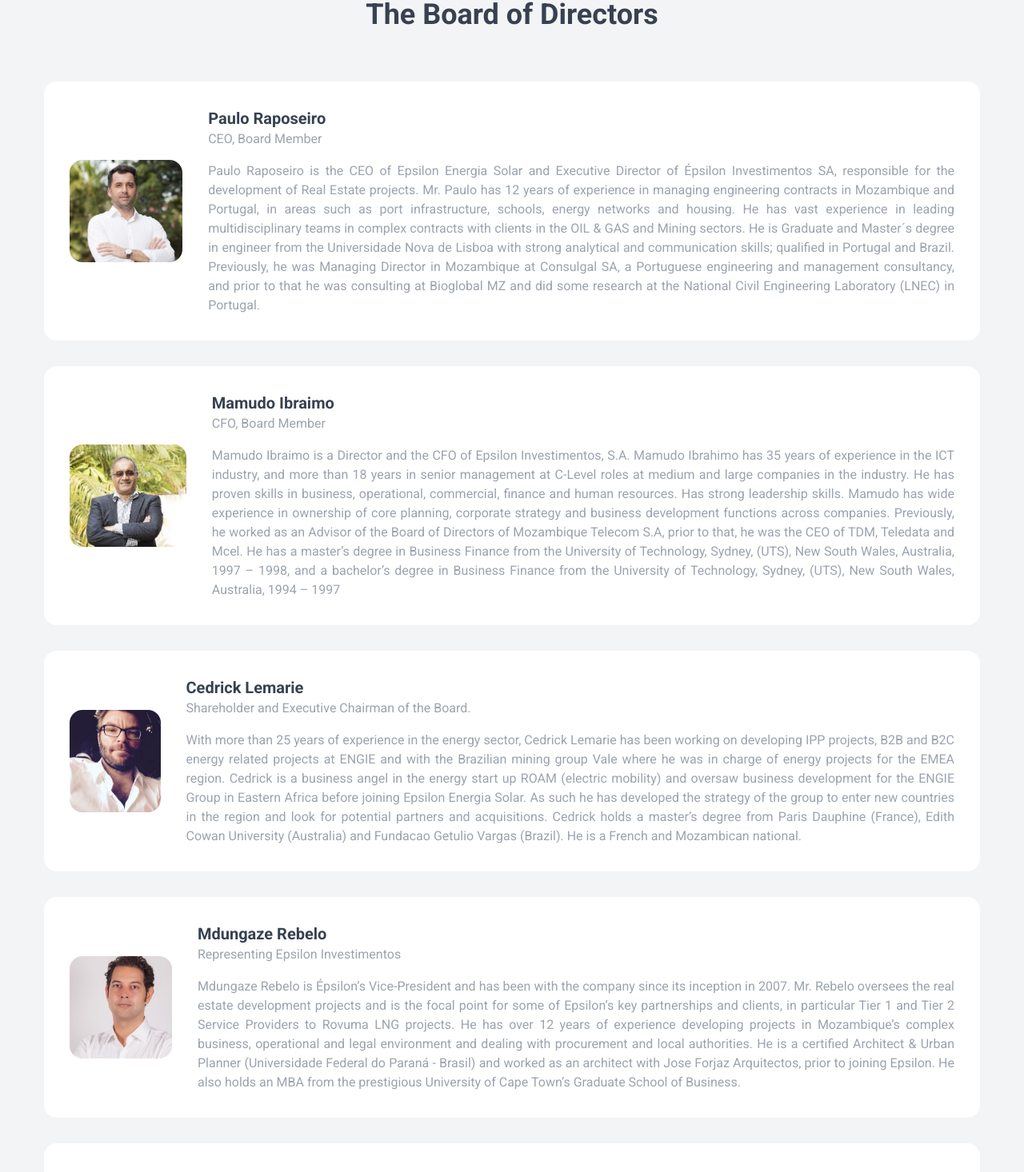
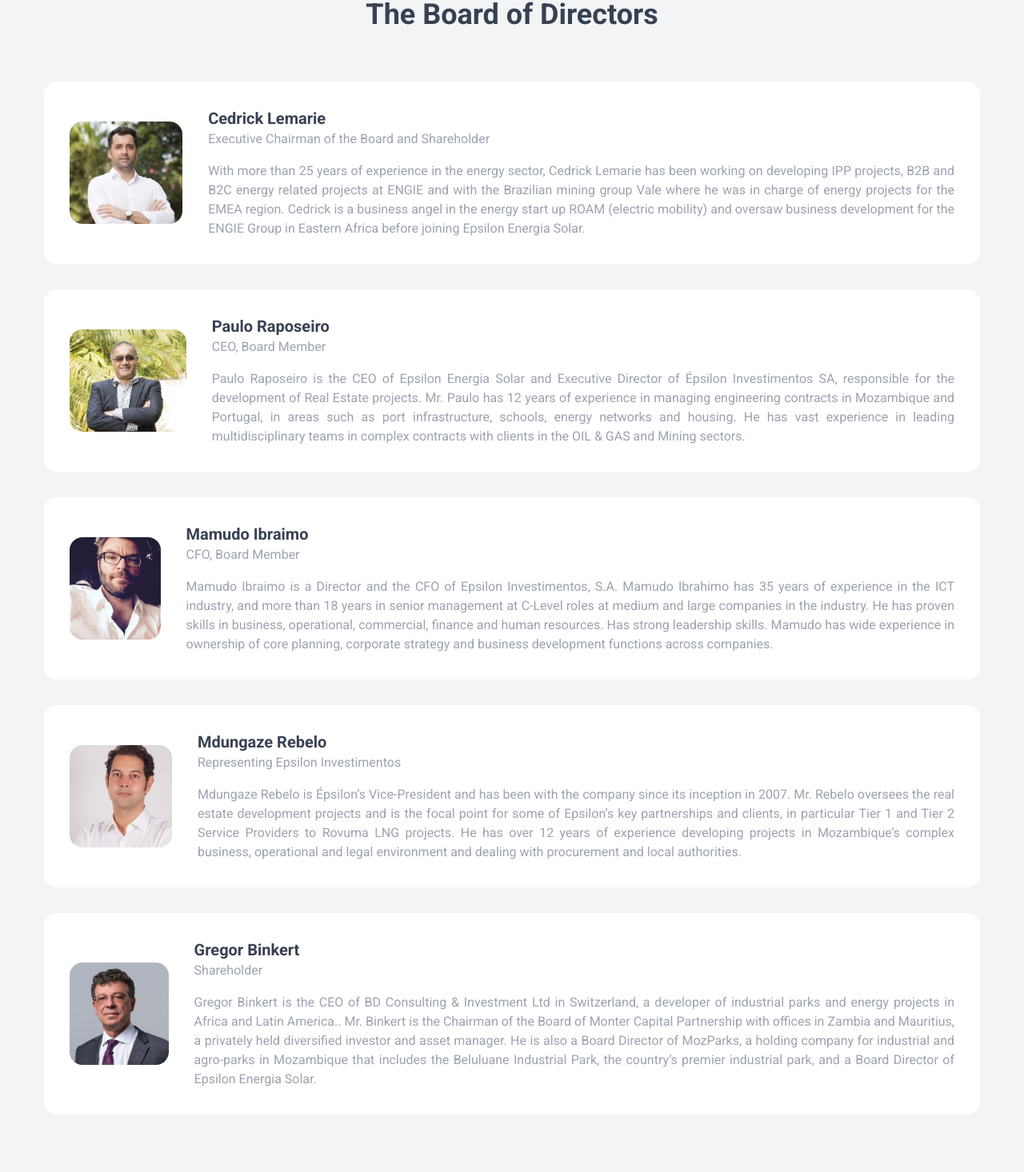
Before and after one commit to FlossyYuri/ees, a Next.js app: page /about-us in a window 1280 px wide. Shown: the part 586-2052 px from the top of the page at 80% size. Built offline with nearby package versions, Linux system fonts and the light colour scheme.

Commit message:
feat: update about us page

```diff
--- a/translations/index.ts
+++ b/translations/index.ts
@@ -146,34 +146,34 @@ export const en = {
   members: {
     title: 'The Board of Directors',
     item1: {
+      name: 'Cedrick Lemarie',
+      title: 'Executive Chairman of the Board and Shareholder',
+      description:
+        'With more than 25 years of experience in the energy sector, Cedrick Lemarie has been working on developing IPP projects, B2B and B2C energy related projects at ENGIE and with the Brazilian mining group Vale where he was in charge of energy projects for the EMEA region. Cedrick is a business angel in the energy start up ROAM (electric mobility) and oversaw business development for the ENGIE Group in Eastern Africa before joining Epsilon Energia Solar.',
+    },
+    item2: {
       name: 'Paulo Raposeiro',
       title: 'CEO, Board Member',
       description:
-        'Paulo Raposeiro is the CEO of Epsilon Energia Solar and Executive Director of Épsilon Investimentos SA, responsible for the development of Real Estate projects. Mr. Paulo has 12 years of experience in managing engineering contracts in Mozambique and Portugal, in areas such as port infrastructure, schools, energy networks and housing. He has vast experience in leading multidisciplinary teams in complex contracts with clients in the OIL & GAS and Mining sectors. He is Graduate and Master´s degree in engineer from the Universidade Nova de Lisboa with strong analytical and communication skills; qualified in Portugal and Brazil. Previously, he was Managing Director in Mozambique at Consulgal SA, a Portuguese engineering and management consultancy, and prior to that he was consulting at Bioglobal MZ and did some research at the National Civil Engineering Laboratory (LNEC) in Portugal. ',
+        'Paulo Raposeiro is the CEO of Epsilon Energia Solar and Executive Director of Épsilon Investimentos SA, responsible for the development of Real Estate projects. Mr. Paulo has 12 years of experience in managing engineering contracts in Mozambique and Portugal, in areas such as port infrastructure, schools, energy networks and housing. He has vast experience in leading multidisciplinary teams in complex contracts with clients in the OIL & GAS and Mining sectors.',
     },
-    item2: {
+    item3: {
       name: 'Mamudo Ibraimo',
       title: 'CFO, Board Member',
       description:
-        'Mamudo Ibraimo is a Director and the CFO of Epsilon Investimentos, S.A. Mamudo Ibrahimo has 35 years of experience in the ICT industry, and more than 18 years in senior management at C-Level roles at medium and large companies in the industry. He has proven skills in business, operational, commercial, finance and human resources. Has strong leadership skills. Mamudo has wide experience in ownership of core planning, corporate strategy and business development functions across companies.  Previously, he worked as an Advisor of the Board of Directors of Mozambique Telecom S.A, prior to that, he was the CEO of TDM, Teledata and Mcel. He has a master’s degree in Business Finance from the University of Technology, Sydney, (UTS), New South Wales, Australia, 1997 – 1998, and a bachelor’s degree in Business Finance from the University of Technology, Sydney, (UTS), New South Wales, Australia, 1994 – 1997',
-    },
-    item3: {
-      name: 'Cedrick Lemarie',
-      title: 'Shareholder and Executive Chairman of the Board.',
-      description:
-        'With more than 25 years of experience in the energy sector, Cedrick Lemarie has been working on developing IPP projects, B2B and B2C energy related projects at ENGIE and with the Brazilian mining group Vale where he was in charge of energy projects for the EMEA region. Cedrick is a business angel in the energy start up ROAM (electric mobility) and oversaw business development for the ENGIE Group in Eastern Africa before joining Epsilon Energia Solar. As such he has developed the strategy of the group to enter new countries in the region and look for potential partners and acquisitions. Cedrick holds a master’s degree from Paris Dauphine (France), Edith Cowan University (Australia) and Fundacao Getulio Vargas (Brazil). He is a French and Mozambican national.',
+        'Mamudo Ibraimo is a Director and the CFO of Epsilon Investimentos, S.A. Mamudo Ibrahimo has 35 years of experience in the ICT industry, and more than 18 years in senior management at C-Level roles at medium and large companies in the industry. He has proven skills in business, operational, commercial, finance and human resources. Has strong leadership skills. Mamudo has wide experience in ownership of core planning, corporate strategy and business development functions across companies.',
     },
     item4: {
       name: 'Mdungaze Rebelo',
       title: 'Representing Epsilon Investimentos',
       description:
-        'Mdungaze Rebelo is Épsilon’s Vice-President and has been with the company since its inception in 2007. Mr. Rebelo oversees the real estate development projects and is the focal point for some of Epsilon’s key partnerships and clients, in particular Tier 1 and Tier 2 Service Providers to Rovuma LNG projects. He has over 12 years of experience developing projects in Mozambique’s complex business, operational and legal environment and dealing with procurement and local authorities. He is a certified Architect & Urban Planner (Universidade Federal do Paraná - Brasil) and worked as an architect with Jose Forjaz Arquitectos, prior to joining Epsilon. He also holds an MBA from the prestigious University of Cape Town’s Graduate School of Business.',
+        'Mdungaze Rebelo is Épsilon’s Vice-President and has been with the company since its inception in 2007. Mr. Rebelo oversees the real estate development projects and is the focal point for some of Epsilon’s key partnerships and clients, in particular Tier 1 and Tier 2 Service Providers to Rovuma LNG projects. He has over 12 years of experience developing projects in Mozambique’s complex business, operational and legal environment and dealing with procurement and local authorities.',
     },
     item5: {
       name: 'Gregor Binkert',
       title: 'Shareholder',
       description:
-        'Gregor Binkert is the CEO of BD Consulting & Investment Ltd in Switzerland, a developer of industrial parks and energy projects in Africa and Latin America. It also provides consulting services on institutional development, Public-Private Partnerships, and social impact investments. Clients include Boston Consulting Group and Bain Consulting. Mr. Binkert is the Chairman of the Board of Monter Capital Partnership with offices in Zambia and Mauritius, a privately held diversified investor and asset manager, and an Independent Non-Executive Board Director of Emerging Africa Capital Group, a financial services and impact investment company in Nigeria. He is also a Board Director of MozParks, a holding company for industrial and agro-parks in Mozambique that includes the Beluluane Industrial Park, the country’s premier industrial park, and a Board Director of Epsilon Energia Solar. Prior to that, Mr. Binkert held senior management positions at the World Bank including Country Director for Central Africa based in Cameroon. In that capacity, he managed a portfolio of USD 2.8 billion largely in infrastructure projects. He holds a Ph.D. from Stanford and an AB from Harvard University. He is a Swiss national.',
+        'Gregor Binkert is the CEO of BD Consulting & Investment Ltd in Switzerland, a developer of industrial parks and energy projects in Africa and Latin America.. Mr. Binkert is the Chairman of the Board of Monter Capital Partnership with offices in Zambia and Mauritius, a privately held diversified investor and asset manager. He is also a Board Director of MozParks, a holding company for industrial and agro-parks in Mozambique that includes the Beluluane Industrial Park, the country’s premier industrial park, and a Board Director of Epsilon Energia Solar.',
     },
   },
   contactsPage: {
@@ -337,35 +337,35 @@ export const pt = {
   members: {
     title: 'Conselho de Administração',
     item1: {
+      name: 'Cedrick Lemarie',
+      title: 'Presidente do Conselho de Administração e Acionista',
+      description:
+        'Com mais de 25 anos de experiência no setor de energia, Cedrick Lemarie tem trabalhado no desenvolvimento de projetos IPP, projetos B2B e B2C relacionados à energia na ENGIE e no grupo de mineração brasileiro Vale, onde foi responsável por projetos de energia para a região EMEA. Cedrick é um business angel na startup de energia ROAM (mobilidade elétrica) e supervisionou o desenvolvimento de negócios para o Grupo ENGIE na África Oriental antes de ingressar na Epsilon Energia Solar.',
+    },
+    item2: {
       name: 'Paulo Raposeiro',
       title: 'CEO, Membro do Conselho de Administração',
       description:
-        'Paulo Raposeiro é CEO da Epsilon Energia Solar e Diretor Executivo da Épsilon Investimentos SA, responsável pelo desenvolvimento de projetos Imobiliários. Com 12 anos de experiência na gestão de contratos de engenharia em Moçambique e Portugal, em áreas como infraestruturas portuárias, escolas, redes de energia e habitação. Possui vasta experiência na liderança de equipes multidisciplinares em contratos complexos com clientes dos setores de OIL & GAS e Mineração. Graduado e mestre em engenharia pela Universidade Nova de Lisboa com fortes habilidades analíticas e de comunicação; qualificado em Portugal e no Brasil. Anteriormente, foi Diretor Geral em Moçambique na Consulgal SA, empresa portuguesa de consultoria em engenharia e gestão, e antes disso foi consultor na Bioglobal MZ e fez investigação no Laboratório Nacional de Engenharia Civil (LNEC) em Portugal.',
+        'Paulo Raposeiro é CEO da Epsilon Energia Solar e Diretor Executivo da Epsilon Investimentos SA, responsável pelo desenvolvimento de projetos. Com 12 anos de experiência na gestão de contratos de engenharia em Moçambique e Portugal, em áreas como infra-estruturas portuárias, escolas, redes de energia e habitação. Possui vasta experiência na liderança de equipes multidisciplinares em contratos complexos com clientes dos setores de OIL & GAS e Mineração.',
     },
-    item2: {
+    item3: {
       name: 'Mamudo Ibraimo',
       title: 'CFO, Membro do Conselho de Administração',
       description:
-        'Mamudo Ibraimo é Administrador e CFO da Epsilon Investimentos, S.A., com 35 anos de experiência na indústria das ITC, e mais de 18 anos em gestão sénior em cargos C-Level em médias e grandes empresas do setor. Ele tem habilidades comprovadas em negócios, operacional, comercial, financeiro e recursos humanos. Tem fortes habilidades de liderança. Mamudo tem ampla experiência em planeamento, estratégia corporativa e funções de desenvolvimento de negócios em empresas. Anteriormente, trabalhou como Assessor do Conselho de Administração da Mozambique Telecom S.A, antes disso, foi CEO da TDM, Teledata e Mcel. Ele tem mestrado em Finanças Empresariais pela University of Technology, Sydney, (UTS), New South Wales, Austrália, 1997 – 1998, e bacharelado em Finanças Empresariais pela University of Technology, Sydney, (UTS), Nova South Wales, Austrália, 1994-1997. ',
-    },
-    item3: {
-      name: 'Cedrick Lemarie',
-      title: 'Acionista e Presidente do Conselho de Administração.',
-      description:
-        'Com mais de 25 anos de experiência no setor de energia, Cedrick Lemarie tem trabalhado no desenvolvimento de projetos IPP, projetos B2B e B2C relacionados à energia na ENGIE e no grupo de mineração brasileiro Vale, onde foi responsável por projetos de energia para a região EMEA. Cedrick é um business angel na startup de energia ROAM (mobilidade elétrica) e supervisionou o desenvolvimento de negócios para o Grupo ENGIE na África Oriental antes de ingressar na Epsilon Energia Solar. Como tal, desenvolveu a estratégia do grupo para entrar em novos países da região e procurar potenciais parceiros e aquisições. Cedrick possui mestrado pela Paris Dauphine (França), Edith Cowan University (Austrália) e Fundação Getulio Vargas (Brasil). É cidadão francês e moçambicano. ',
+        'Mamudo Ibraimo é Administrador e CFO da Epsilon Investimentos, S.A., com 35 anos de experiência na indústria das ITC, e mais de 18 anos em gestão sénior em cargos C-Level em médias e grandes empresas do setor. Ele tem habilidades comprovadas em negócios, operacional, comercial, financeiro e recursos humanos. Tem fortes habilidades de liderança. Mamudo tem ampla experiência em planeamento, estratégia corporativa e funções de desenvolvimento de negócios em empresas.',
     },
     item4: {
       name: 'Mdungaze Rebelo',
       title: 'Representante do acionista Epsilon Investimentos SA',
       description:
-        'Mdungaze Rebelo é Vice-Presidente da Épsilon e está na empresa desde a sua criação em 2007. O Sr. Rebelo supervisiona os projetos de desenvolvimento imobiliário e é o ponto focal para alguns dos principais parceiros e clientes da Epsilon, em particular Tier 1 e Tier 2 Service Provedores de projetos Rovuma LNG. Ele tem mais de 12 anos de experiência desenvolvendo projetos no complexo ambiente empresarial, operacional e jurídico de Moçambique e lidando com aquisições e autoridades locais.  É Arquiteto e Urbanista certificado pela Universidade Federal do Paraná - Brasil e trabalhou como arquiteto na Jose Forjaz Arquitectos, antes de ingressar na Epsilon. Ele também possui um MBA da prestigiada Escola de Negócios da Universidade da Cidade do Cabo. ',
+        'Mdungaze Rebelo é Vice-Presidente da Épsilon e está na empresa desde a sua criação em 2007. Responsável pelos projetos de desenvolvimento imobiliário e é o ponto focal para alguns dos principais parceiros e clientes da Epsilon, em particular Tier 1 e Tier 2 Service Provedores de projetos Rovuma LNG. Tem mais de 12 anos de experiência a desenvolver projetos no complexo ambiente empresarial, operacional e jurídico de Moçambique e a lidar com aquisições e autoridades locais.',
     },
     item5: {
       name: 'Gregor Binkert',
       title: 'Acionista',
       description: `
-        Gregor Binkert é CEO da BD Consulting & Investment Ltd na Suíça, developer de parques industriais e projetos de energia em África e na América Latina. Também presta serviços de consultoria em desenvolvimento institucional, Parcerias Público-Privadas e investimentos de impacto social. Os clientes incluem Boston Consulting Group e Bain Consulting.
-        O Sr. Binkert é o Presidente do Conselho da Monter Capital Partnership com escritórios na Zâmbia e nas Maurícias, um investidor diversificado de capital privado e gestor de ativos, e um Diretor Não-Executivo Independente do Emerging Africa Capital Group, uma empresa de serviços financeiros e investimento de impacto na Nigéria. É também Administrador da MozParks, holding de parques industriais e agro-parques em Moçambique que inclui o Parque Industrial de Beluluane, o principal parque industrial do país, e Administrador da Epsilon Energia Solar.`,
+      Gregor Binkert é CEO da BD Consulting & Investment Ltd na Suíça, developer de parques industriais e projetos de energia em África e na América Latina.
+      É o Presidente do Conselho da Monter Capital Partnership, um investidor diversificado de capital privado e gestor de ativos. É também Administrador da MozParks, holding de parques industriais e agro-parques em Moçambique que inclui o Parque Industrial de Beluluane, o principal parque industrial do país.`,
     },
   },
   contactsPage: {
```
